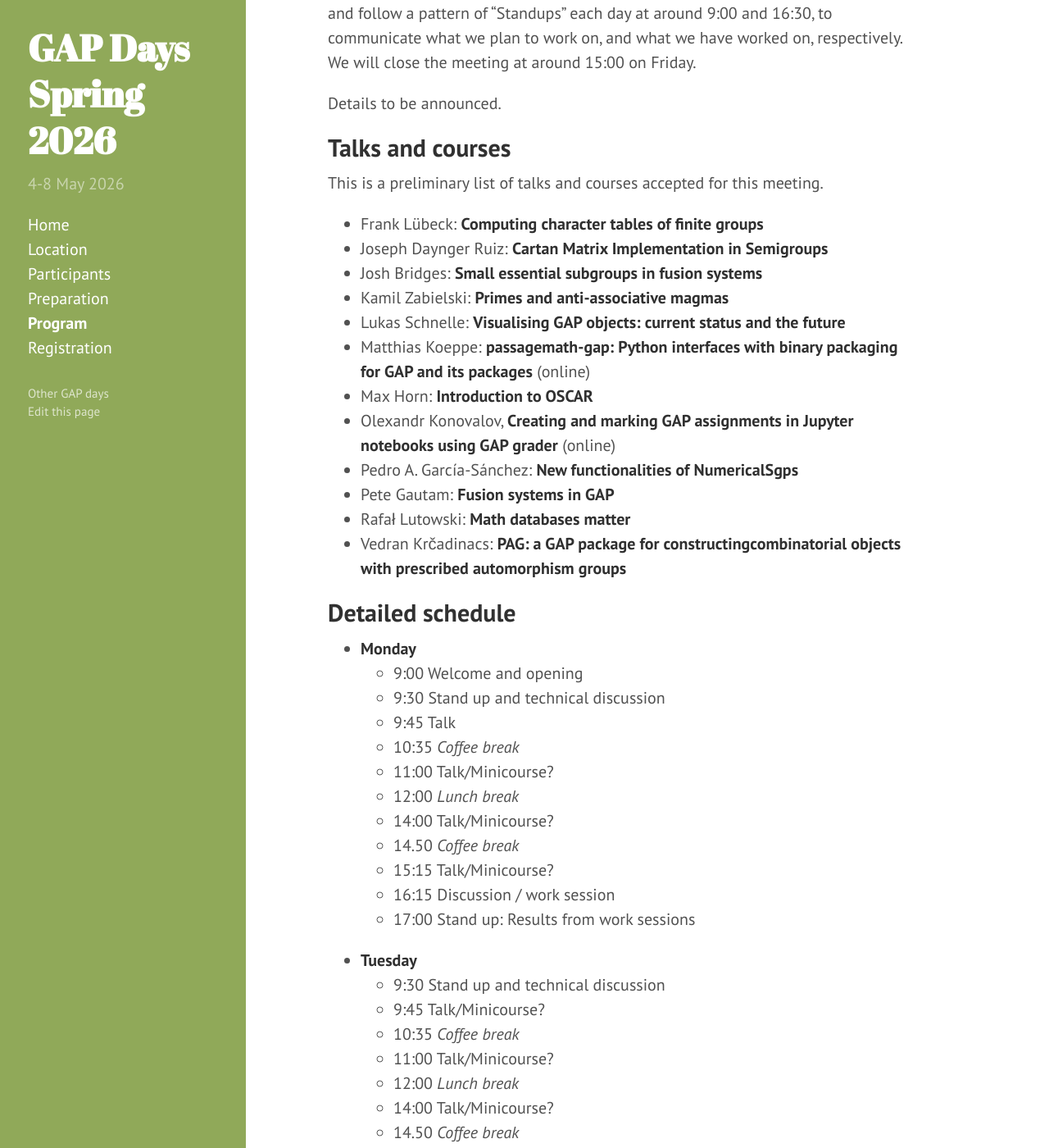
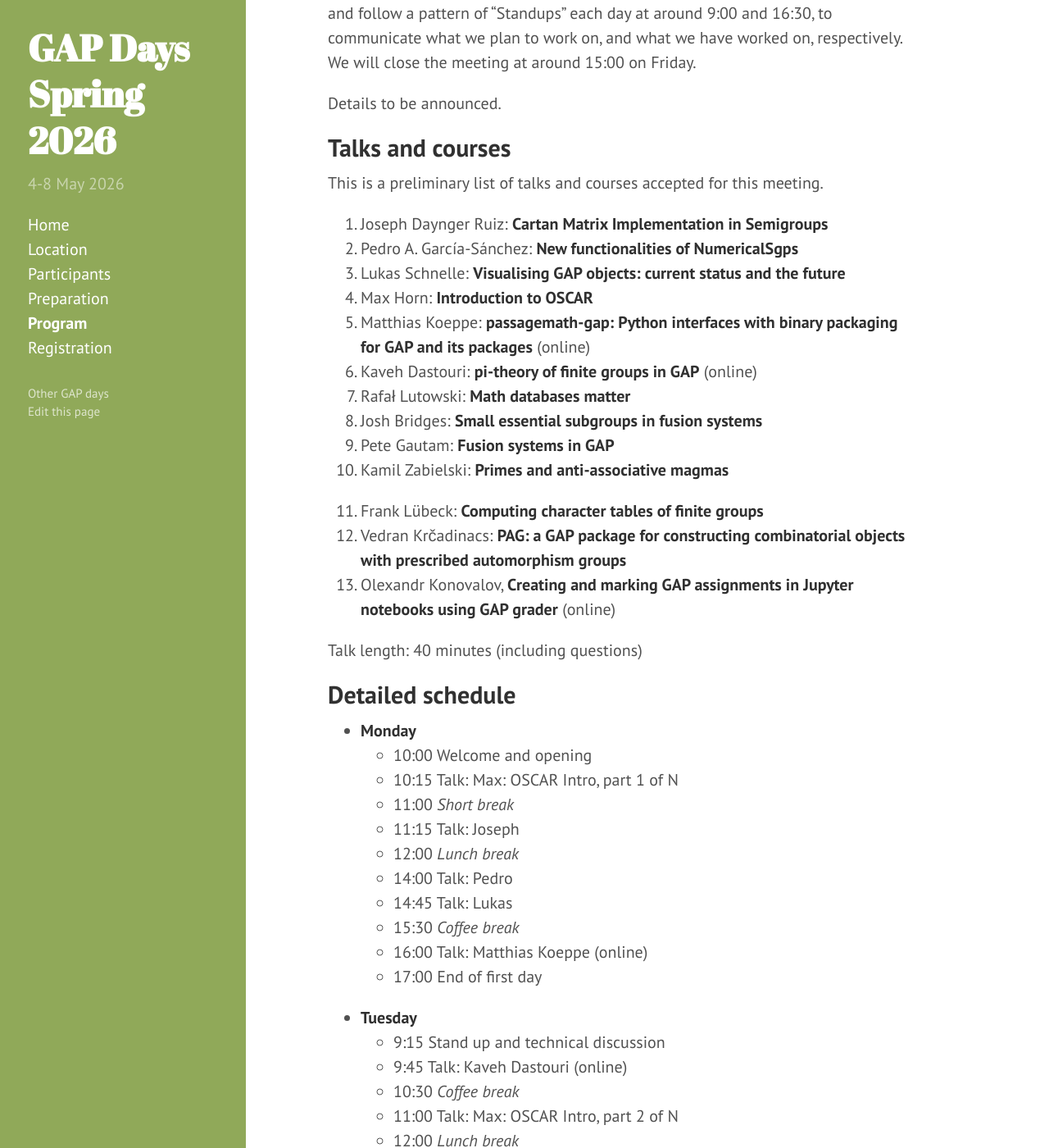
Before and after one commit to gapdays/gapdays2026-spring, a Jekyll site: the page built from program.md, in a window 1280 px wide and 1400 px high, scrolled down 297 px. Shown: the whole window at 82% size. Built offline with Jekyll 4.4.1, drawn with Linux system fonts in a browser that asks for light colours; some of the changed text lies outside the part shown.

Commit message:
progress

```diff
--- a/program.md
+++ b/program.md
@@ -23,75 +23,83 @@
 
 This is a preliminary list of talks and courses accepted for this meeting.
 
-- Frank Lübeck: **Computing character tables of finite groups**
-- Joseph Daynger Ruiz: **Cartan Matrix Implementation in Semigroups**
-- Josh Bridges: **Small essential subgroups in fusion systems**
-- Kamil Zabielski: **Primes and anti-associative magmas**
-- Lukas Schnelle: **Visualising GAP objects: current status and the future**
-- Matthias Koeppe: **passagemath-gap: Python interfaces with binary packaging for GAP and its packages** (online)
-- Max Horn: **Introduction to OSCAR**
-- Olexandr Konovalov, **Creating and marking GAP assignments in Jupyter notebooks using GAP grader** (online)
-- Pedro A. García-Sánchez: **New functionalities of NumericalSgps**
-- Pete Gautam: **Fusion systems in GAP**
-- Rafał Lutowski: **Math databases matter**
-- Vedran Krčadinacs: **PAG: a GAP package for constructingcombinatorial objects with prescribed automorphism groups**
+1. Joseph Daynger Ruiz: **Cartan Matrix Implementation in Semigroups**
+1. Pedro A. García-Sánchez: **New functionalities of NumericalSgps**
+1. Lukas Schnelle: **Visualising GAP objects: current status and the future**
+1. Max Horn: **Introduction to OSCAR**
+1. Matthias Koeppe: **passagemath-gap: Python interfaces with binary packaging for GAP and its packages** (online)
+1. Kaveh Dastouri: **pi-theory of finite groups in GAP**  (online)
+1. Rafał Lutowski: **Math databases matter**
+1. Josh Bridges: **Small essential subgroups in fusion systems**
+1. Pete Gautam: **Fusion systems in GAP**
+1. Kamil Zabielski: **Primes and anti-associative magmas**
+
+
+1. Frank Lübeck: **Computing character tables of finite groups**
+1. Vedran Krčadinacs: **PAG: a GAP package for constructing combinatorial objects with prescribed automorphism groups**
+1. Olexandr Konovalov, **Creating and marking GAP assignments in Jupyter notebooks using GAP grader** (online)
+
+Talk length: 40 minutes (including questions)
 
 ## Detailed schedule
 
 - **Monday**
-  - 9:00 Welcome and opening
-  - 9:30 Stand up and technical discussion
-  - 9:45 Talk
-  - 10:35 *Coffee break*
-  - 11:00 Talk/Minicourse?
+  - 10:00 Welcome and opening
+  - 10:15 Talk:  Max: OSCAR Intro, part 1 of N
+  - 11:00 *Short break*
+  - 11:15 Talk:  Joseph
   - 12:00 *Lunch break*
-  - 14:00 Talk/Minicourse?
-  - 14.50 *Coffee break*
-  - 15:15 Talk/Minicourse?
-  - 16:15 Discussion / work session
-  - 17:00 Stand up: Results from work sessions
+  - 14:00 Talk:  Pedro
+  - 14:45 Talk:  Lukas
+  - 15:30 *Coffee break*
+  - 16:00 Talk:  Matthias Koeppe (online)
+  - 17:00 End of first day
 
 - **Tuesday**
-  - 9:30 Stand up and technical discussion
-  - 9:45 Talk/Minicourse?
-  - 10:35 *Coffee break*
-  - 11:00 Talk/Minicourse?
+  - 9:15 Stand up and technical discussion
+  - 9:45 Talk:   Kaveh Dastouri (online)
+  - 10:30 *Coffee break*
+  - 11:00 Talk:  Max: OSCAR Intro, part 2 of N
   - 12:00 *Lunch break*
-  - 14:00 Talk/Minicourse?
-  - 14.50 *Coffee break*
-  - 15:15 Talk/Minicourse?
-  - 16:15 Discussion / work session
+  - 14:00 Talk:  Rafał
+  - 14.45 *Coffee break*
+  - 15:15 Discussion / work session
   - 17:00 Stand up: Results from work sessions
 
 - **Wednesday**
-  - 9:30 Stand up and technical discussion
-  - 9:45 Talk/Minicourse?
-  - 10:35 *Coffee break*
-  - 11:00 Talk/Minicourse?
+  - 9:15 Stand up and technical discussion
+  - 9:45 Talk:   Max: OSCAR Intro, part 3 of N
+  - 10:30 *Coffee break*
+  - 11:00 Talk:  Kamil
   - 12:00 *Lunch break*
-  - 14:00 Talk/Minicourse?
-  - 14.50 *Coffee break*
-  - 15:15 Talk/Minicourse?
-  - 16:15 Discussion / work session
+  - 14:00 Talk:  Olexandr
+  - 14.45 *Coffee break*
+  - 15:15 Discussion / work session
   - 17:00 Stand up: Results from work sessions
 
 - **Thursday**
-  - 9:30 Stand up and technical discussion
-  - 9:45 Extended discussion
-  - 10:35 *Coffee break*
-  - 11:00 Working session for developers
+  - 9:15 Stand up and technical discussion
+  - 9:45 Talk:   Josh
+  - 10:30 *Coffee break*
+  - 11:00 Talk:  Pete
   - 11:30 *Lunch break*
-  - 14:00 Talk/Minicourse?
-  - 14.50 *Coffee break*
-  - 15:15 Talk/Minicourse?
-  - 16:15 Discussion / work session
+  - 14:00 Talk:
+  - 14.45 *Coffee break*
+  - 15:15 Discussion / work session
   - 17:00 Stand up: Results from work sessions
 
 - **Friday**
-  - 9:30 Stand up and technical discussion
-  - 9:45 Working session for developers
-  - 10:35 *Coffee break*
-  - 11:00 Working session for developers
+  - 9:15 Stand up and technical discussion
+  - 9:45 Talk:   Frank
+  - 10:30 *Coffee break*
+  - 11:00 Talk:  Vedran
   - 12:00 *Lunch break*
   - 14:00 Working session for developers
   - 15:00 Coffee and closing
+
+
+## Things people are interested in working on:
+
+- Max wants to release GAP 4.16
+- ...
+- for more, see our HackMD (link to follow soon)
```
Also changed, not shown: location.md (+2 -20 lines).
